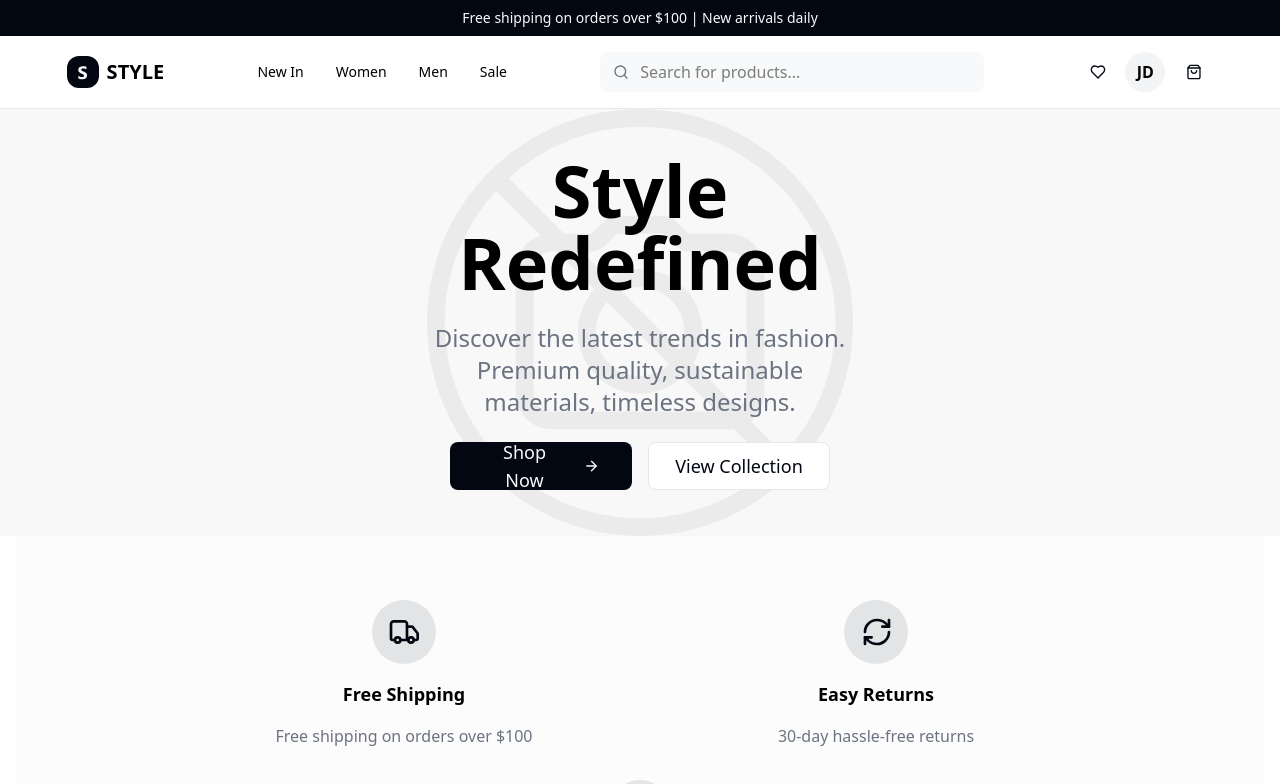
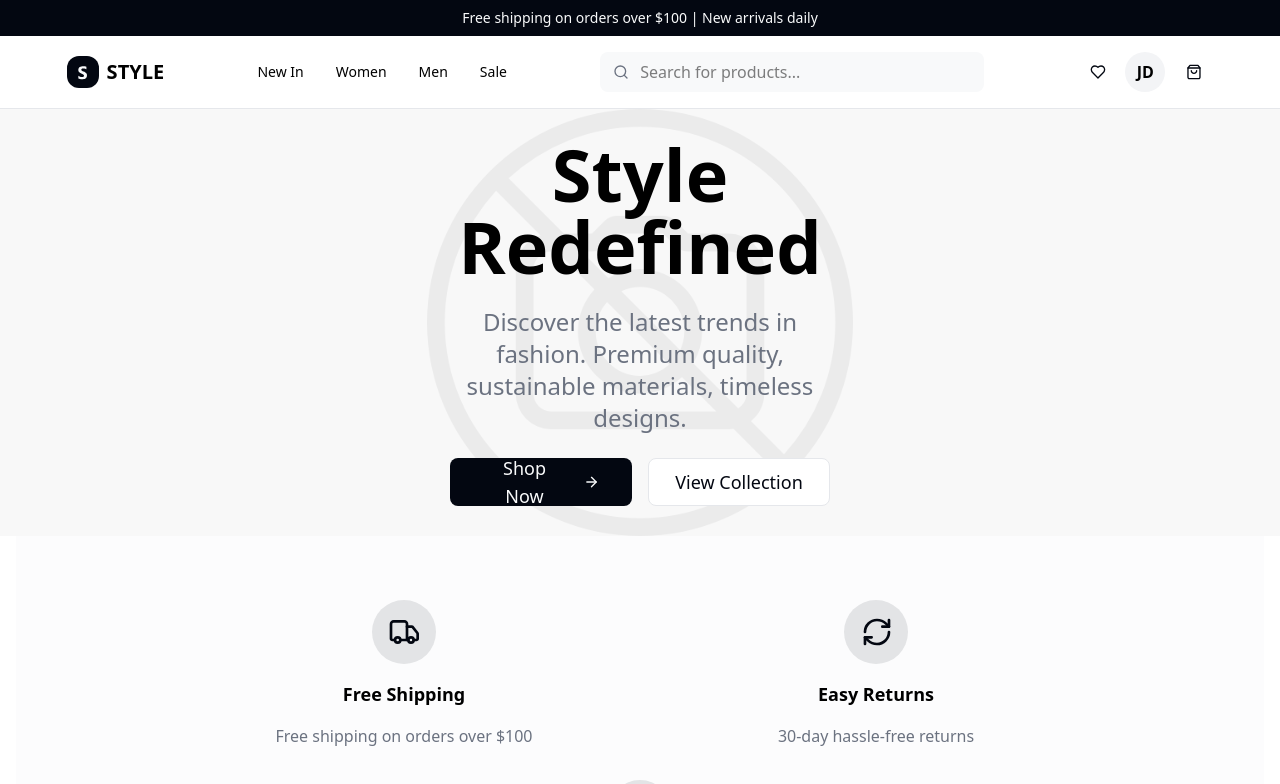
Before and after one commit to Squad-1-EJCM-25-2-Squad1/StyleMarketplace, a React (Vite) app in the folder front/: page / in a window 1280 px wide. Shown: the top 784 px of the page. Built offline with nearby package versions, Linux system fonts and the light colour scheme.

Commit message:
refactor: leve atualização no texto principal da home

```diff
--- a/front/src/pages/home/index.tsx
+++ b/front/src/pages/home/index.tsx
@@ -23,7 +23,7 @@
                 <div className="flex absolute flex-col justify-center w-full  md:max-xl:w-1/2 xl:w-1/3 gap-6 items-center z-10">
                     <label className="font-bold text-center text-5xl lg:text-7xl">Style Redefined</label>
 
-                    <label className="text-xl text-center lg:text-2xl text-[#6B7280]">Discover the latest trends in fashion. Premium quality, sustainable materials, timeless designs.</label>
+                    <label className="text-xl text-center px-4 lg:text-2xl text-[#6B7280]">Discover the latest trends in fashion. Premium quality, sustainable materials, timeless designs.</label>
 
                     <div className="flex flex-col w-full justify-center items-center gap-4 lg:flex-row">
                         <button className="flex justify-center gap-4 px-8 items-center w-9/12 md:w-[182px] h-[48px] text-lg text-[#F9FAFB] rounded-lg cursor-pointer bg-[#030711]">
```
